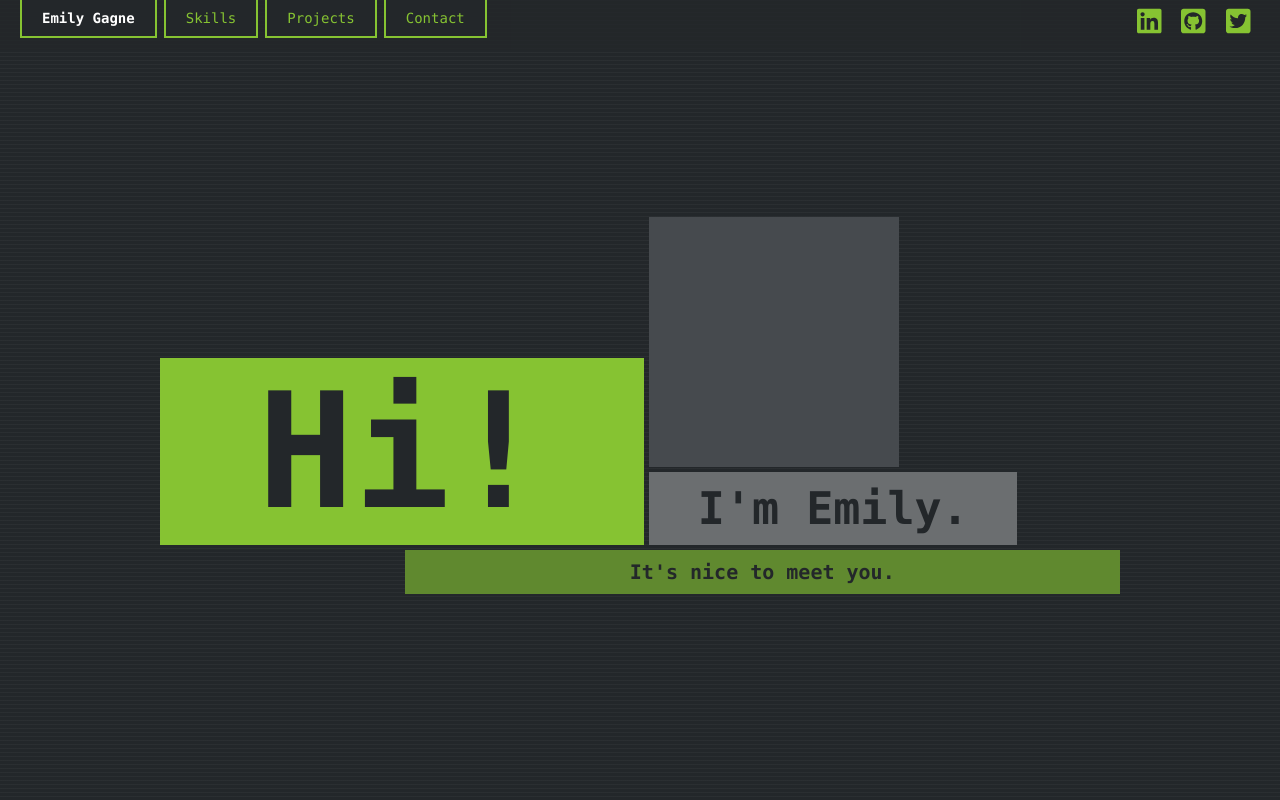
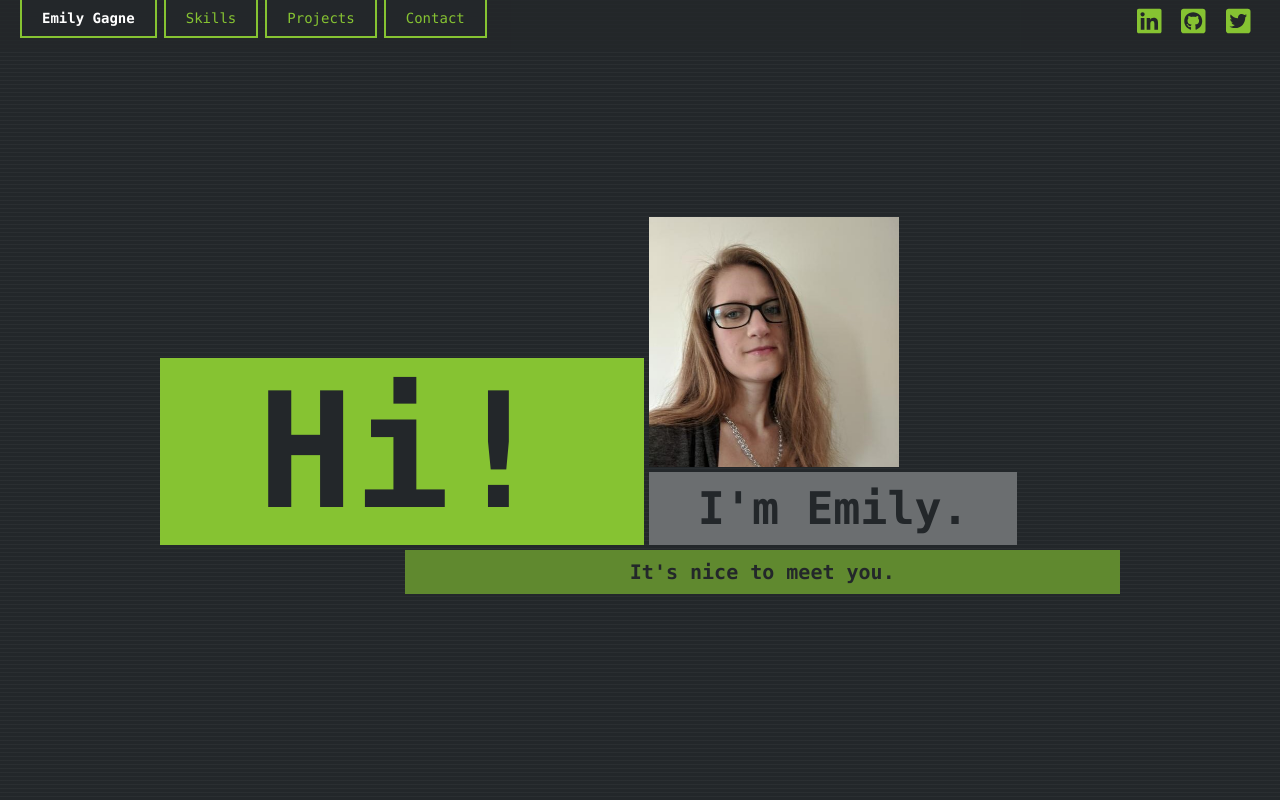
Before and after one commit to ceg9498/portfolio, a React (Create React App) app: page / in a window 1280 px wide. Shown: the top 800 px of the page. Built offline with nearby package versions, Linux system fonts and the light colour scheme.

Commit message:
Add photo

```diff
--- a/src/Components/Layout/Welcome.module.scss
+++ b/src/Components/Layout/Welcome.module.scss
@@ -38,7 +38,9 @@
 	grid-area: photo;
 	width: 250px;
 	height: 250px;
-	background-color: $mdgrey;
+  background-color: $mdgrey;
+  background-position: center;
+  background-size: cover;
 }
 .greeting {
   font-size: 20vh;
--- a/src/Components/Layout/Welcome.tsx
+++ b/src/Components/Layout/Welcome.tsx
@@ -1,14 +1,14 @@
 import React from 'react'
 import styles from './Welcome.module.scss'
 
-// import profile from '../../Images/photo.png'
+import profile from '../../Images/photo.jpg'
 
 export function Welcome(){
   return(
     <header id="welcome-section" className={styles.section}>
       <h1 className={styles.grid}>
         <span className={styles.greeting}>Hi!</span>
-        <div className={styles.photo} /*style={{backgroundImage: `url('${profile}')`}}*/></div>
+        <div className={styles.photo} style={{backgroundImage: `url('${profile}')`}}></div>
         <span className={styles.name}>I'm Emily.</span>
         <span className={styles.tagline}>It's nice to meet you.</span>
       </h1>
```
Also changed, not shown: src/Images/photo.jpg (added).
